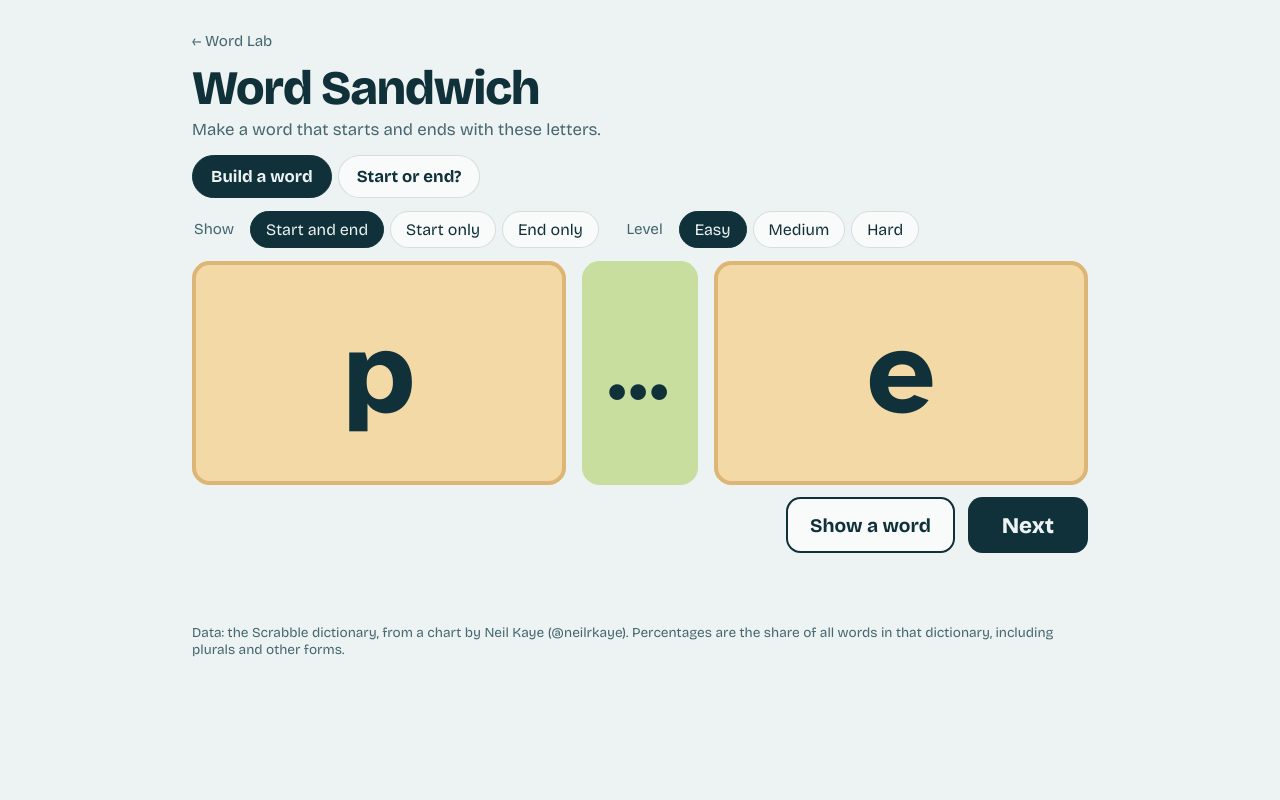
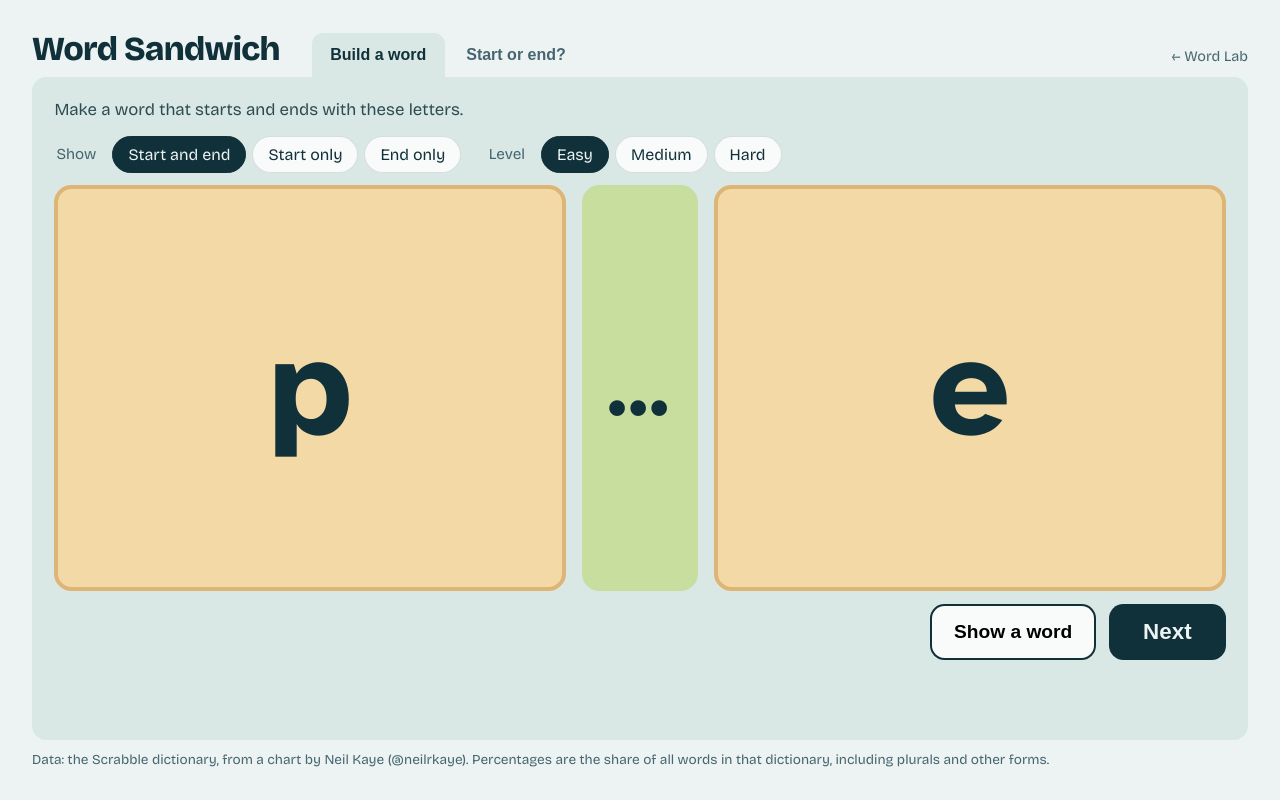
Before and after one commit to COASTofLIGHT/word-lab, a plain HTML site: page word-sandwich.html in a window 1280 px wide. Drawn offline with nearby package versions, Linux system fonts and the light colour scheme.

Commit message:
Add files via upload

```diff
--- a/word-sandwich.html
+++ b/word-sandwich.html
@@ -14,6 +14,8 @@
     --ink-soft: #456670;
     --focus: #0B62A4;
     --panel: #F9FBFB;
+    --paper: #FFFFFF;
+    --slab: #D9E8E4;   /* the block colour, one of the seven site colours */
     --line: rgba(16, 48, 58, 0.14);
     --bread: #F2D9A6;   /* sand: the start and end slices */
     --crust: #DDB677;   /* toasted edge on the slices */
@@ -33,20 +35,33 @@
     font-family: var(--font);
     -webkit-text-size-adjust: 100%;
   }
-  main {
-    max-width: 960px; margin: 0 auto;
-    padding: clamp(1rem, 3vw, 2rem);
-    display: flex; flex-direction: column; gap: 0.8rem;
+  /* ---------- Title, tabs and the way back (same as Sentence Builder) ---------- */
+  .page {
+    max-width: 1300px; min-height: 100vh; min-height: 100dvh; margin: 0 auto;
+    padding: clamp(0.85rem, 2.6vw, 2rem);
+    display: flex; flex-direction: column;
   }
-  button { font-family: var(--font); color: var(--ink); }
-  button:focus-visible { outline: 4px solid var(--focus); outline-offset: 3px; }
-
-  .back { align-self: flex-start; color: var(--ink-soft); font-size: 0.95rem; text-decoration: none; }
+  .top { flex: 0 0 auto; display: flex; flex-wrap: wrap; align-items: flex-end; column-gap: clamp(1rem, 2.5vw, 2rem); }
+  .top h1 { margin: 0 0 0.6rem; font-size: clamp(1.4rem, 2.8vw, 2.1rem); font-weight: 800; letter-spacing: -0.02em; line-height: 1.05; }
+  .back { margin: 0 0 0.75rem auto; color: var(--ink-soft); font-size: 0.9rem; text-decoration: none; white-space: nowrap; }
   .back:hover { text-decoration: underline; }
   .back:focus-visible { outline: 3px solid var(--focus); outline-offset: 2px; }
+  .tabs { display: flex; gap: 0.2rem; }
+  .tab {
+    height: 2.75rem; padding: 0 1.15rem; border: 0; border-radius: 0.7rem 0.7rem 0 0;
+    background: transparent; color: var(--ink-soft); font-size: 1rem; font-weight: 700; white-space: nowrap; cursor: pointer;
+  }
+  .tab:hover { background: rgba(255, 255, 255, 0.55); color: var(--ink); }
+  .tab[aria-selected="true"] { background: var(--slab); color: var(--ink); }
+  .tab:focus-visible { outline: 3px solid var(--focus); outline-offset: -3px; }
 
-  h1 { margin: 0; font-size: clamp(1.9rem, 4vw, 3rem); font-weight: 800; letter-spacing: -0.02em; line-height: 1.05; }
-  .hint { margin: 0.35rem 0 0; color: var(--ink-soft); font-size: 1.05rem; min-height: 1.4em; }
+  /* ---------- The frame: the white block the game sits on ---------- */
+  .frame {
+    flex: 1 0 auto; display: flex; flex-direction: column; gap: 0.8rem;
+    padding: clamp(0.8rem, 2vw, 1.4rem); border-radius: 0.9rem; background: var(--slab);
+  }
+
+  .hint { margin: 0; color: var(--ink); opacity: 0.85; font-size: 1.05rem; min-height: 1.4em; }
 
   /* Segmented pickers */
   .row { display: flex; flex-wrap: wrap; gap: 0.6rem 1.6rem; align-items: center; }
@@ -60,10 +75,11 @@
   }
   .seg input:checked + span { background: var(--ink); color: var(--mist); border-color: var(--ink); }
   .seg input:focus-visible + span { outline: 3px solid var(--focus); outline-offset: 3px; }
-  .modes .seg span { font-size: 1.05rem; font-weight: 700; padding: 10px 18px; }
 
   section[hidden] { display: none; }
-  section { display: flex; flex-direction: column; gap: 0.8rem; }
+  section { flex: 1 0 auto; display: flex; flex-direction: column; gap: 0.8rem; }
+  /* The tiles grow to fill the block, as on Sentence Builder */
+  .build, .solo { flex: 1 0 auto; }
 
   .context {
     margin: 0; font-size: clamp(1.2rem, 2.6vw, 1.6rem); font-weight: 700; text-align: center;
@@ -72,7 +88,7 @@
   /* Big chunk tiles */
   .chunk {
     font-family: var(--big); font-weight: 700;
-    font-size: clamp(3rem, 11vw, 7.5rem); line-height: 1;
+    font-size: clamp(3rem, min(11vw, 18vh), 10rem); line-height: 1;
     border-radius: 1.1rem; padding: 0.35em 0.45em;
     display: grid; place-items: center; text-align: center;
     overflow-wrap: anywhere;
@@ -127,7 +143,12 @@
   .score { color: var(--ink-soft); font-size: 1.1rem; font-variant-numeric: tabular-nums; }
   .score b { color: var(--ink); }
 
-  footer { color: var(--ink-soft); font-size: 0.85rem; }
+  footer { margin-top: 0.7rem; color: var(--ink-soft); font-size: 0.85rem; }
+  @media (max-width: 700px) {
+    .tabs { order: 3; flex-basis: 100%; }
+    .tab { padding: 0 0.8rem; font-size: 0.95rem; }
+  }
+
 
   @media (max-width: 520px) {
     .build { grid-template-columns: 1fr; grid-template-rows: auto auto auto; min-height: 0; }
@@ -138,21 +159,21 @@
 </style>
 </head>
 <body>
-<main>
-  <a class="back" href="./">&larr; Word Lab</a>
+<main class="page">
+  <div class="top">
+    <h1>Word Sandwich</h1>
+    <div class="tabs" role="tablist" aria-label="Games">
+      <button class="tab" role="tab" type="button" data-mode="build" aria-selected="true" aria-controls="build">Build a word</button>
+      <button class="tab" role="tab" type="button" data-mode="position" aria-selected="false" aria-controls="position">Start or end?</button>
+    </div>
+    <a class="back" href="./">&larr; Word Lab</a>
+  </div>
 
-  <header>
-    <h1>Word Sandwich</h1>
-    <p class="hint" id="hint"></p>
-  </header>
-
-  <fieldset class="modes">
-    <label class="seg"><input type="radio" name="mode" value="build" checked><span>Build a word</span></label>
-    <label class="seg"><input type="radio" name="mode" value="position"><span>Start or end?</span></label>
-  </fieldset>
+  <div class="frame">
+  <p class="hint" id="hint"></p>
 
   <!-- 1. Build a word -->
-  <section id="build">
+  <section id="build" role="tabpanel">
     <div class="row">
       <fieldset>
         <legend>Show</legend>
@@ -180,7 +201,7 @@
   </section>
 
   <!-- 2. Start or end? -->
-  <section id="position" hidden>
+  <section id="position" role="tabpanel" hidden>
     <div class="chunk any solo" id="pChunk"></div>
     <div class="sides">
       <button class="side start" type="button" data-side="start">Start</button>
@@ -192,6 +213,7 @@
       <button class="next" type="button" id="pNext">Next</button>
     </div>
   </section>
+  </div>
 
   <footer>Data: the Scrabble dictionary, from a chart by Neil Kaye (@neilrkaye). Percentages are the share of all words in that dictionary, including plurals and other forms.</footer>
 </main>
@@ -267,11 +289,14 @@
   };
 
   /* ---------- Mode switching ---------- */
+  let mode = "build";
   function setMode(m) {
+    mode = m;
     ["build","position"].forEach(s => $(s).hidden = s !== m);
+    document.querySelectorAll(".tab").forEach(t => t.setAttribute("aria-selected", String(t.dataset.mode === m)));
     $("hint").textContent = HINTS[m];
   }
-  document.querySelectorAll('input[name="mode"]').forEach(r => r.addEventListener("change", () => setMode(val("mode"))));
+  document.querySelectorAll(".tab").forEach(t => t.addEventListener("click", () => setMode(t.dataset.mode)));
 
   /* ---------- 1. Build a word ---------- */
   let bPair = null, bShown = 0, bExamples = [];
@@ -360,7 +385,7 @@
     if (e.code !== "Space" && e.key !== "Enter") return;
     if (e.target instanceof HTMLButtonElement || e.target instanceof HTMLInputElement || e.target instanceof HTMLAnchorElement) return;
     e.preventDefault();
-    const m = val("mode");
+    const m = mode;
     if (m === "build") nextBuild();
     if (m === "position") nextPosition();
   });
```
Also changed, not shown: word-wheel.html (+43 -24 lines).
